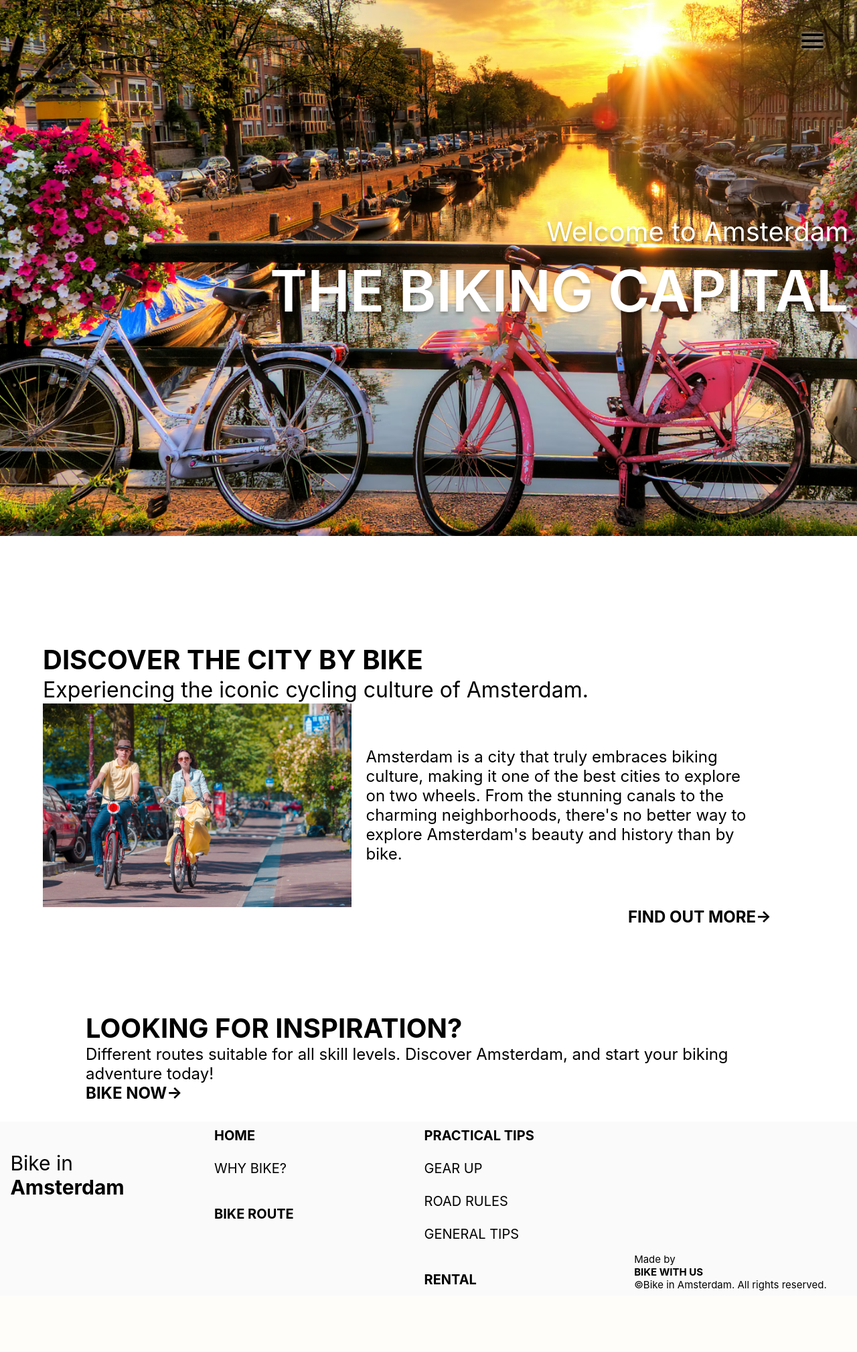
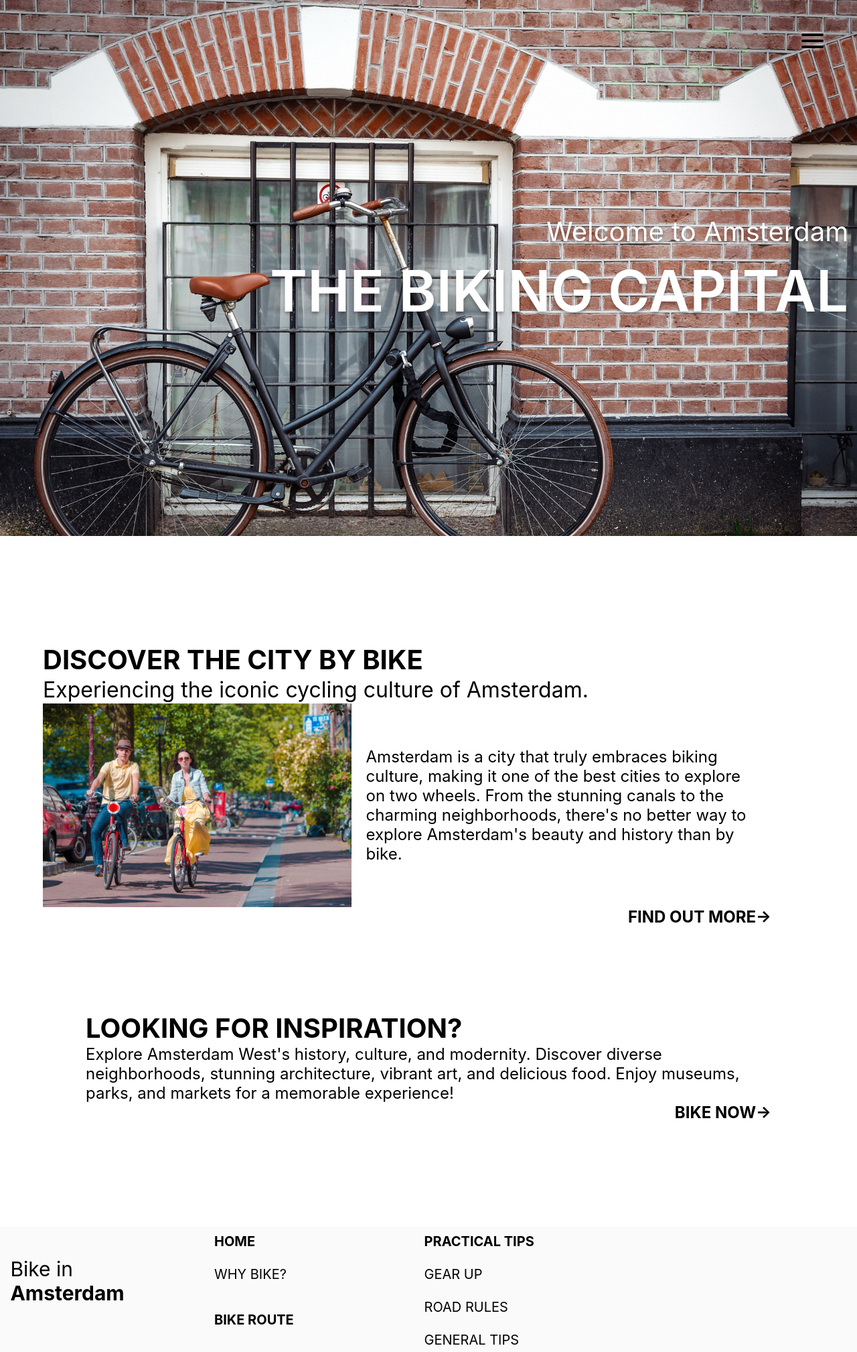
Before and after one commit to sabrina-liu/bikewithus, a Flask app: page / in a window 1280 px wide. Shown: the top 2018 px of the page at 67% size. Before the commit the page ends 1927 px from the top, so only its background shows below. Run offline with Flask 3, Linux system fonts and the light colour scheme.

Commit message:
images fixed

```diff
--- a/static/style.css
+++ b/static/style.css
@@ -211,7 +211,7 @@ a:hover {
 
 /* homepage styling */
 .homepage {
-    background-image: url("images/homepage.png");
+    background-image: url("images/homepage.jpg");
     position: absolute;
     background-size: cover;
     background-repeat: no-repeat;
@@ -272,6 +272,7 @@ a:hover {
 }
 .mainsub-text1 {
     position: relative;
+    width: auto;
     height: auto;
     font-family: inherit;
     font-style: normal;
@@ -339,8 +340,10 @@ a:hover {
 }
 .looking-link {
     position: relative;
-    width: 25%;
+    width: auto;
     font-size: 24px;
+    text-align: right;
+    padding-bottom: 10%;
 }
 .looking-link a {
     text-align: right;
@@ -464,7 +467,7 @@ a:hover {
 
 /* biking vs public transport styling */
 .bikingvspublictransport {
-    background-image: url("images/publictransport.png");
+    background-image: url("images/explorethecitybybike.jpg");
     position: absolute;
     background-size: cover;
     background-repeat: no-repeat;
--- a/templates/fivereasons.html
+++ b/templates/fivereasons.html
@@ -119,7 +119,8 @@
                 <div class="looking-block-home">
                     <div class="looking-subtitle">LOOKING FOR INSPIRATION?</div>
                     <div class="mainsub-text1">
-                        Different routes suitable for all skill levels. Discover Amsterdam, and start your biking adventure today!
+                        Explore Amsterdam West's history, culture, and modernity. Discover diverse neighborhoods, stunning
+                    architecture, vibrant art, and delicious food. Enjoy museums, parks, and markets for a memorable experience!
                     </div>
                     <div class="looking-link"><b><a href="sightseeing">BIKE NOW</a><span>&#8594;</span></b></div>
                 </div>
--- a/templates/home.html
+++ b/templates/home.html
@@ -36,7 +36,8 @@
             <div class="looking-block-home">
                 <div class="looking-subtitle">LOOKING FOR INSPIRATION?</div>
                 <div class="mainsub-text1">
-                    Different routes suitable for all skill levels. Discover Amsterdam, and start your biking adventure today!
+                    Explore Amsterdam West's history, culture, and modernity. Discover diverse neighborhoods, stunning
+                    architecture, vibrant art, and delicious food. Enjoy museums, parks, and markets for a memorable experience!
                 </div>
                 <div class="looking-link"><b><a href="westsidestory">BIKE NOW</a><span>&#8594;</span></b></div>
             </div>
--- a/templates/rental.html
+++ b/templates/rental.html
@@ -166,7 +166,8 @@
             <div class="looking-block-home">
                 <div class="looking-subtitle">LOOKING FOR INSPIRATION?</div>
                 <div class="mainsub-text1">
-                    Different routes suitable for all skill levels. Discover Amsterdam, and start your biking adventure today!
+                    Explore Amsterdam West's history, culture, and modernity. Discover diverse neighborhoods, stunning
+                    architecture, vibrant art, and delicious food. Enjoy museums, parks, and markets for a memorable experience!
                 </div>
                 <div class="looking-link"><b><a href="sightseeing">BIKE NOW</a><span>&#8594;</span></b></div>
             </div>
--- a/templates/tips.html
+++ b/templates/tips.html
@@ -83,7 +83,8 @@
             <div class="looking-block-home">
                 <div class="looking-subtitle">LOOKING FOR INSPIRATION?</div>
                 <div class="mainsub-text1">
-                    Different routes suitable for all skill levels. Discover Amsterdam, and start your biking adventure today!
+                    Explore Amsterdam West's history, culture, and modernity. Discover diverse neighborhoods, stunning
+                    architecture, vibrant art, and delicious food. Enjoy museums, parks, and markets for a memorable experience!
                 </div>
                 <div class="looking-link"><b><a href="sightseeing">BIKE NOW</a><span>&#8594;</span></b></div>
             </div>
```
Also changed, not shown: instance/data.db, static/images/homepage.jpg (added), static/images/homepage.png (deleted), static/images/nordermarkt.png.
